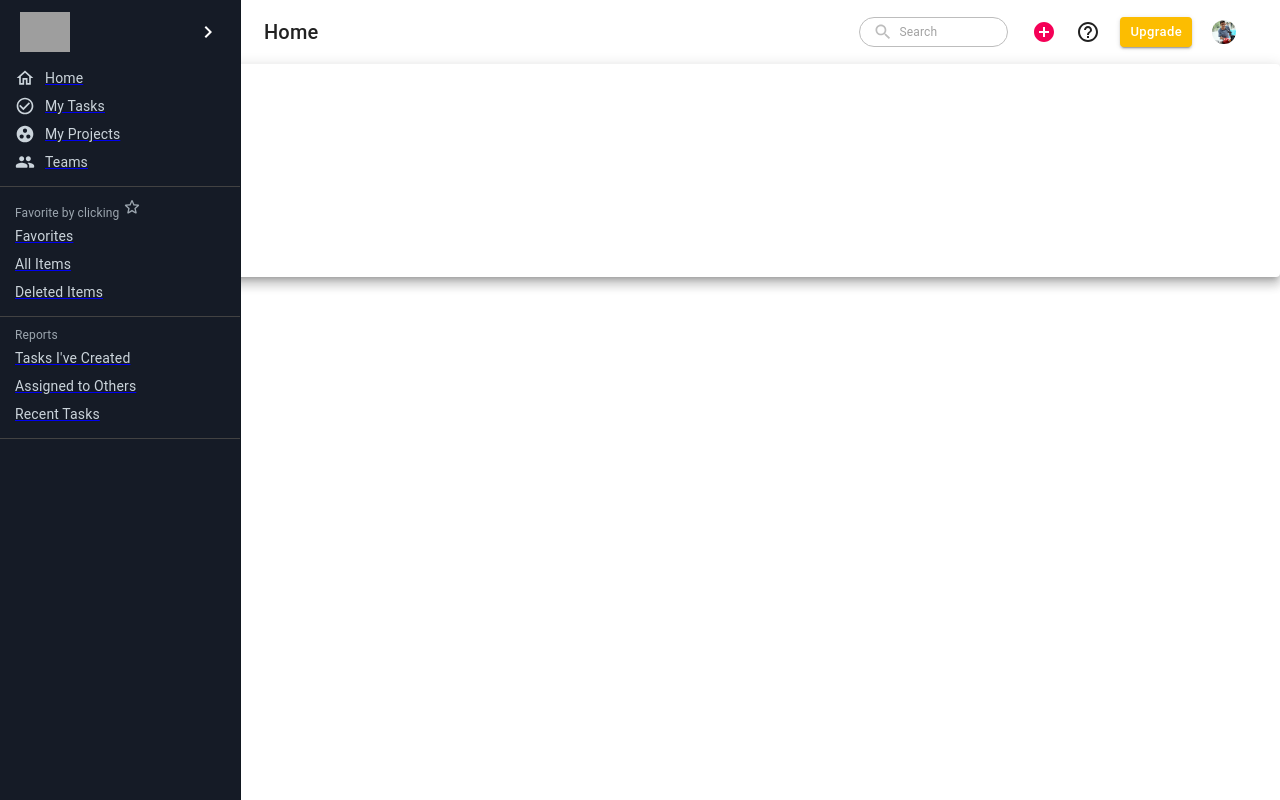
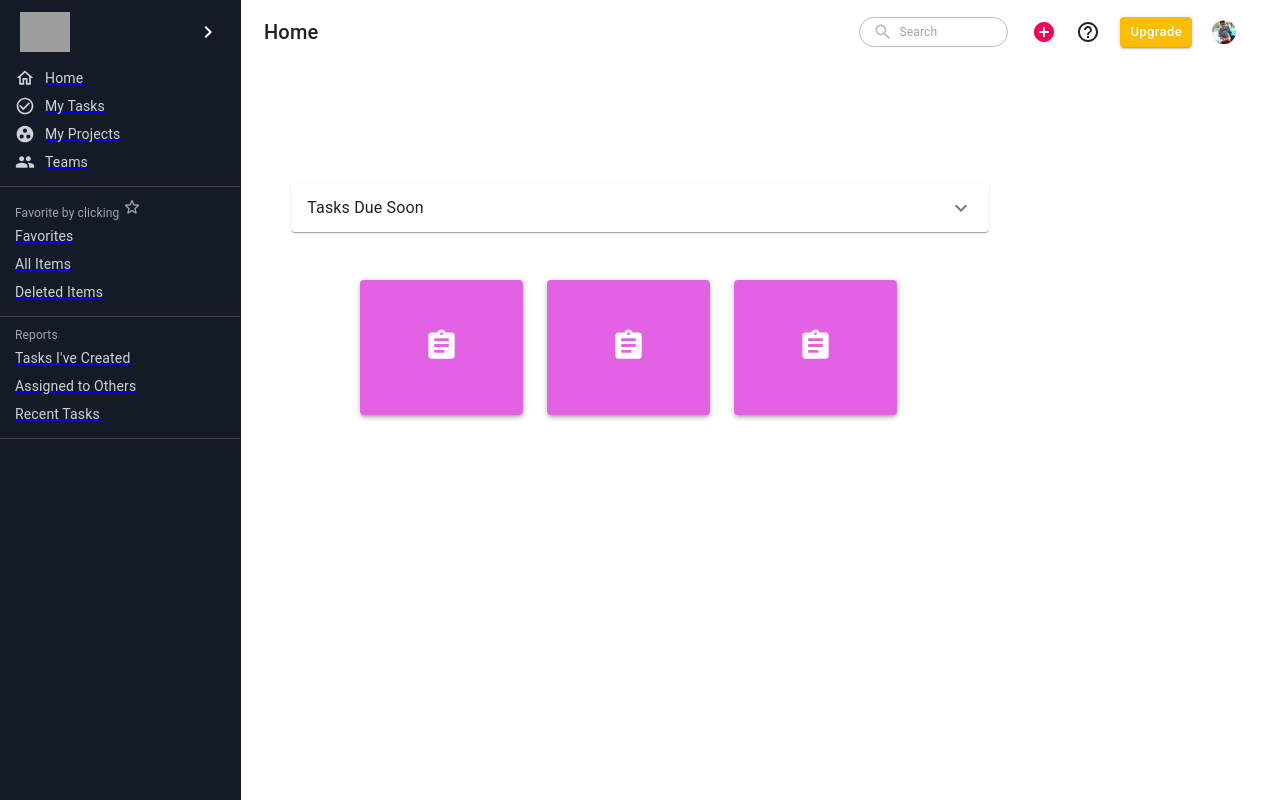
Before and after one commit to jayesh-kaza/Project-Management-App, a React (Create React App) app in the folder clientApp/: page / in a window 1280 px wide. Built offline with nearby package versions, Linux system fonts and the light colour scheme; grey boxes are pictures that could not be loaded; the HTML template or start-up script is replaced by a standard one.

Commit message:
add homePage boilerplate

```diff
--- a/clientApp/package.json
+++ b/clientApp/package.json
@@ -3,7 +3,7 @@
   "version": "0.1.0",
   "private": true,
   "dependencies": {
-    "@material-ui/core": "4.3.2",
+    "@material-ui/core": "^4.3.2",
     "@material-ui/icons": "4.2.1",
     "@testing-library/jest-dom": "^4.2.4",
     "@testing-library/react": "^9.3.2",
@@ -17,7 +17,7 @@
     "react-chartist": "0.13.3",
     "react-dom": "16.9.0",
     "react-router-dom": "5.0.1",
-    "react-scripts": "3.1.0"
+    "react-scripts": "^3.3.0"
   },
   "scripts": {
     "start": "react-scripts start",
--- a/clientApp/src/Components/Pages/HomePage/index.js
+++ b/clientApp/src/Components/Pages/HomePage/index.js
@@ -1,17 +1,53 @@
 
 import React from 'react';
 import { makeStyles } from '@material-ui/core/styles';
-import Card from '@material-ui/core/Card';
-import CardActions from '@material-ui/core/CardActions';
-import CardContent from '@material-ui/core/CardContent';
-import Button from '@material-ui/core/Button';
+
+import ExpansionPanel from '@material-ui/core/ExpansionPanel';
+import ExpansionPanelDetails from '@material-ui/core/ExpansionPanelDetails';
+import ExpansionPanelSummary from '@material-ui/core/ExpansionPanelSummary';
 import Typography from '@material-ui/core/Typography';
+import ExpandMoreIcon from '@material-ui/icons/ExpandMore';
+import Table from '@material-ui/core/Table';
+import TableBody from '@material-ui/core/TableBody';
+import TableCell from '@material-ui/core/TableCell';
+import TableRow from '@material-ui/core/TableRow';
+import Paper from '@material-ui/core/Paper';
+import Chip from '@material-ui/core/Chip';
+import AssignmentIcon from '@material-ui/icons/Assignment';
+const cardColors=['#']
+const useStyles = makeStyles(theme=>({
+    cardcontainer:{
+        display:'flex',
+        justifyContent:'center'
+    },
+    card:{
+        backgroundColor: "primary"
+    },
+    cell:{
+        paddingTop: '5px',
+        paddingBottom: '5px'
+    },
+details:{
+    paddingBottom: '0px',
+    paddingLeft: '8px',
+    paddingRight:'8px',
+},
+    container:{
+        display:'flex',
+       justifyContent:'center'
+    },
+    expand:{
+        flexGrow:0.4,
+        marginTop:theme.spacing(15)
+    },
+    root: {
+        minWidth: 20,
+       marginBottom:theme.spacing(6),
+       marginTop:theme.spacing(6),
+        backgroundColor:'#E362E3',
 
-const useStyles = makeStyles({
-    card: {
-        minWidth: 20,
-        height: '100',
-        width: '100'
+
+        marginRight:theme.spacing(3)
     },
     bullet: {
         display: 'inline-block',
@@ -24,36 +60,81 @@ const useStyles = makeStyles({
     pos: {
         marginBottom: 12,
     },
-});
+    margin:{
+        marginBottom:theme.spacing(6),
+        marginTop:theme.spacing(6),
+        marginLeft:theme.spacing(8),
+        marginRight:theme.spacing(8)
+    }
+}));
 const HomePage = (props) => {
-    const card = <Card raised='true' />
     const classes = useStyles();
+    const rows=[{task:'auth0',taskType:'java'},
+    {task:'spring security',taskType:'java'},
+    {task:'auth0 resourse authorization',taskType:'react'}
+        ]
+    const [expanded, setExpanded] = React.useState(false);
+
+    const handleChange = panel => (event, isExpanded) => {
+      setExpanded(isExpanded ? panel : false);
+    };
     return (
-        <Card raised='true' className={classes.card}>
-            <CardContent>
-                <Typography className={classes.title} color="textSecondary" gutterBottom>
-                    Word of the Day
-          </Typography>
-                <Typography variant="h5" component="h2">
-                    be
+        <div>
 
-                    nev
+        <div className={classes.container}>
+            <ExpansionPanel className={classes.expand} expanded={expanded === 'panel1'} onChange={handleChange('panel1')}>
+        <ExpansionPanelSummary
+          expandIcon={<ExpandMoreIcon />}
+          aria-controls="panel1bh-content"
+          id="panel1bh-header"
+        >
+          <Typography className={classes.heading}>Tasks Due Soon</Typography>
 
-                    lent
-          </Typography>
-                <Typography className={classes.pos} color="textSecondary">
-                    adjective
-          </Typography>
-                <Typography variant="body2" component="p">
-                    well meaning and kindly.
-            <br />
-                    {'"a benevolent smile"'}
-                </Typography>
-            </CardContent>
-            <CardActions>
-                <Button size="small">Learn More</Button>
-            </CardActions>
-        </Card>
+        </ExpansionPanelSummary>
+        <ExpansionPanelDetails className={classes.details}>
+      <Table  aria-label="simple table">
+
+        <TableBody>
+          {rows.map(row => (
+            <TableRow key={row.task}>
+              <TableCell className={classes.cell} component="th" scope="row">
+                <Typography variant="body2">{row.task}</Typography>
+              </TableCell>
+              <TableCell className={classes.cell}align="right">
+                  <Chip size="small" color="secondary" label={row.taskType}  />
+            </TableCell>
+
+            </TableRow>
+          ))}
+        </TableBody>
+      </Table>
+        </ExpansionPanelDetails>
+      </ExpansionPanel>
+        </div>
+        <div className={classes.cardcontainer}>
+        <Paper className={classes.root} elevation={3}>
+            <div className={classes.margin}>
+            <AssignmentIcon style={{color:'white',background:"transparant"}} fontSize="large"/>
+            </div>
+        </Paper>
+
+        <Paper className={classes.root} elevation={3}>
+            <div className={classes.margin}>
+            <AssignmentIcon style={{color:'white',background:"transparant"}} fontSize="large"/>
+            </div>
+        </Paper>
+
+        <Paper className={classes.root} elevation={3}>
+            <div className={classes.margin}>
+            <AssignmentIcon style={{color:'white',background:"transparant"}} fontSize="large"/>
+            </div>
+        </Paper>
+
+
+
+    </div>
+
+        </div>
     )
 }
 export default HomePage;
```
Also changed, not shown: 1 other file (tests, documents, lock files or other folders).
